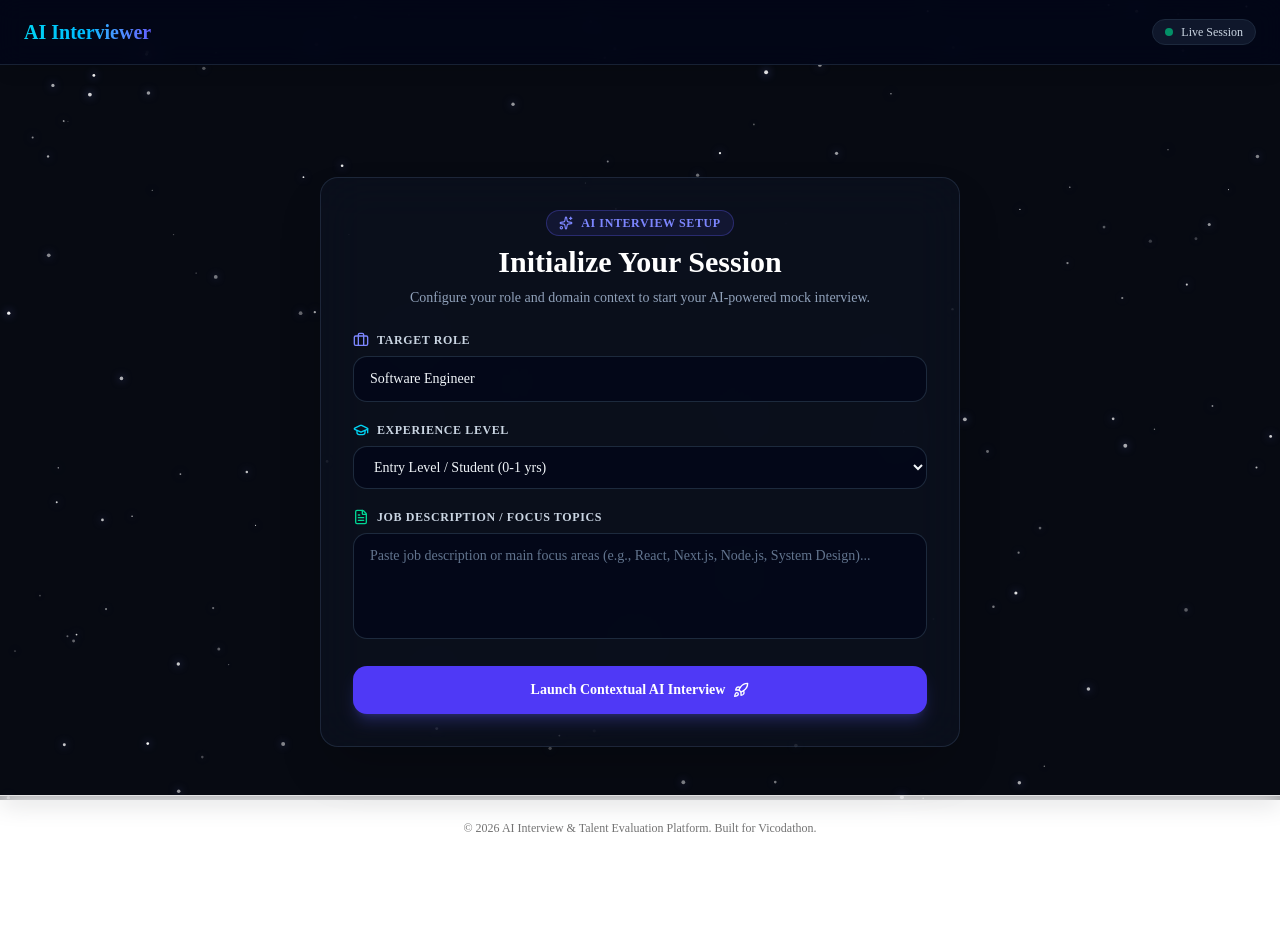
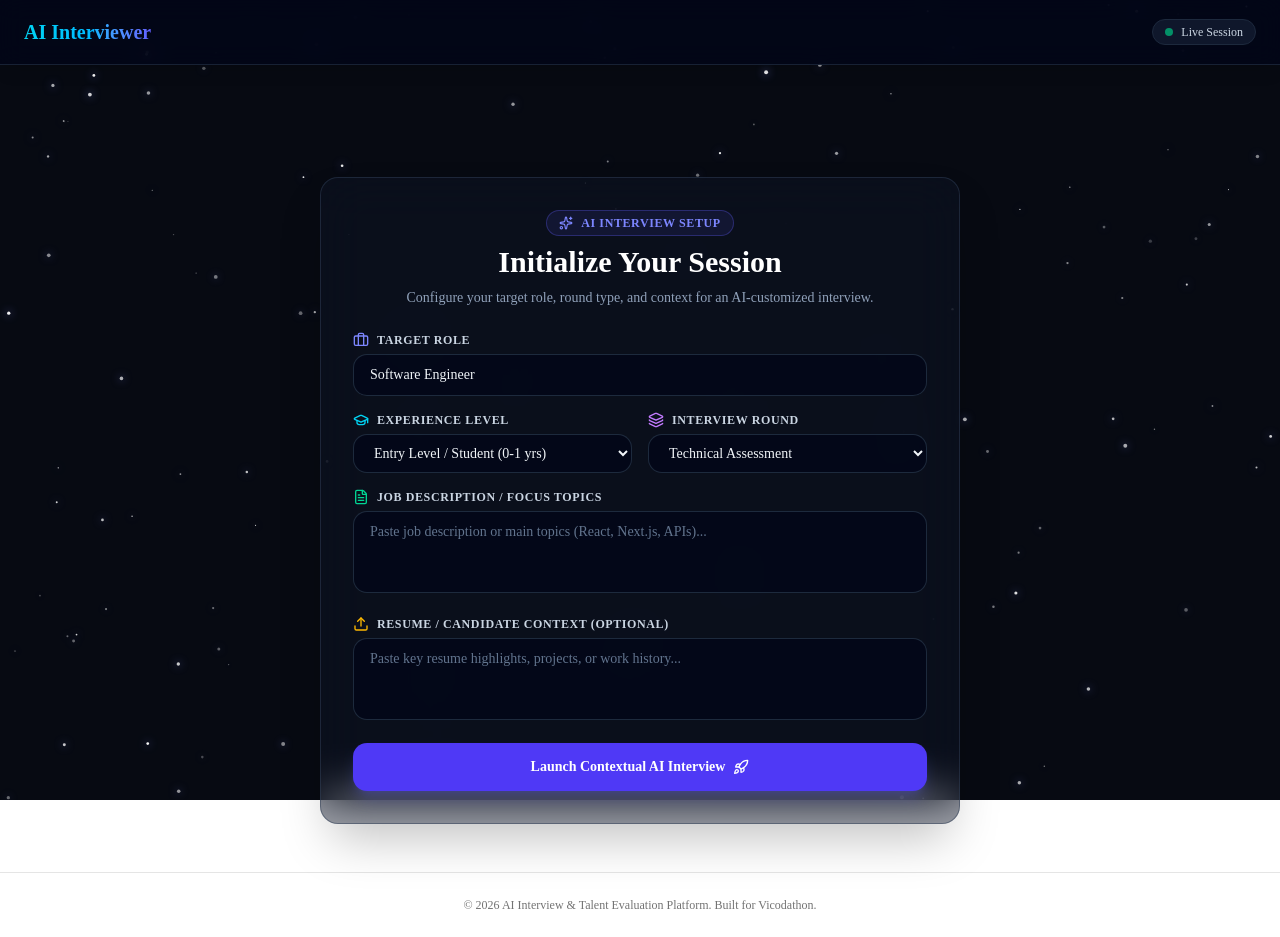
Before and after one commit to nainamaurya460-star/vicodathon_the_aarambhies, a Next.js app: page /interview/setup in a window 1280 px wide. Before the commit the page ends 860 px from the top, so only its background shows below. Built offline with nearby package versions, Linux system fonts and the light colour scheme.

Commit message:
Add interview round selector and resume context field to setup form

```diff
--- a/src/app/interview/setup/page.tsx
+++ b/src/app/interview/setup/page.tsx
@@ -5,21 +5,23 @@ import { useRouter } from "next/navigation";
 import StarBackground from "@/components/ui/StarBackground";
 import Navbar from "@/components/ui/Navbar";
 import Footer from "@/components/ui/Footer";
-import { Sparkles, Rocket, Briefcase, GraduationCap, FileText } from "lucide-react";
+import { Sparkles, Rocket, Briefcase, GraduationCap, FileText, Layers, Upload } from "lucide-react";
 
 export default function SetupPage() {
   const router = useRouter();
   const [role, setRole] = useState("Software Engineer");
   const [level, setLevel] = useState("Entry Level / Student");
+  const [round, setRound] = useState("Technical Assessment");
   const [jd, setJd] = useState("");
+  const [resumeText, setResumeText] = useState("");
   const [loading, setLoading] = useState(false);
 
   const handleSubmit = (e: React.FormEvent) => {
     e.preventDefault();
     setLoading(true);
 
-    // Save setup config in sessionStorage
-    const setupData = { role, level, jd };
+    // Save full setup config in sessionStorage
+    const setupData = { role, level, round, jd, resumeText };
     sessionStorage.setItem("interview_setup", JSON.stringify(setupData));
 
     setTimeout(() => {
@@ -42,14 +44,14 @@ export default function SetupPage() {
             </div>
             <h1 className="text-2xl md:text-3xl font-extrabold text-white">Initialize Your Session</h1>
             <p className="text-xs md:text-sm text-slate-400">
-              Configure your role and domain context to start your AI-powered mock interview.
+              Configure your target role, round type, and context for an AI-customized interview.
             </p>
           </div>
 
           {/* Form */}
-          <form onSubmit={handleSubmit} className="space-y-5">
+          <form onSubmit={handleSubmit} className="space-y-4">
             {/* Target Role */}
-            <div className="space-y-2">
+            <div className="space-y-1.5">
               <label className="text-xs font-bold uppercase tracking-wider text-slate-300 flex items-center gap-2">
                 <Briefcase className="w-4 h-4 text-indigo-400" /> Target Role
               </label>
@@ -58,20 +60,21 @@ export default function SetupPage() {
                 value={role}
                 onChange={(e) => setRole(e.target.value)}
                 required
-                className="w-full bg-slate-950/70 border border-slate-700/60 rounded-xl px-4 py-3 text-sm text-slate-100 focus:outline-none focus:border-indigo-500 focus:ring-1 focus:ring-indigo-500 transition-all placeholder:text-slate-500"
+                className="w-full bg-slate-950/70 border border-slate-700/60 rounded-xl px-4 py-2.5 text-sm text-slate-100 focus:outline-none focus:border-indigo-500 focus:ring-1 focus:ring-indigo-500 transition-all placeholder:text-slate-500"
                 placeholder="e.g. Full Stack Developer, UI/UX Designer"
               />
             </div>
 
-            {/* Experience Level */}
-            <div className="space-y-2">
+            {/* Experience Level & Interview Round Grid */}
+            <div className="grid grid-cols-1 sm:grid-cols-2 gap-4">
+              <div className="space-y-1.5">
                 <label className="text-xs font-bold uppercase tracking-wider text-slate-300 flex items-center gap-2">
                   <GraduationCap className="w-4 h-4 text-cyan-400" /> Experience Level
                 </label>
                 <select
                   value={level}
                   onChange={(e) => setLevel(e.target.value)}
-                className="w-full bg-slate-950/70 border border-slate-700/60 rounded-xl px-4 py-3 text-sm text-slate-100 focus:outline-none focus:border-cyan-500 focus:ring-1 focus:ring-cyan-500 transition-all cursor-pointer"
+                  className="w-full bg-slate-950/70 border border-slate-700/60 rounded-xl px-4 py-2.5 text-sm text-slate-100 focus:outline-none focus:border-cyan-500 focus:ring-1 focus:ring-cyan-500 transition-all cursor-pointer"
                 >
                   <option value="Entry Level / Student">Entry Level / Student (0-1 yrs)</option>
                   <option value="Mid Level">Mid Level (1-3 yrs)</option>
@@ -79,17 +82,48 @@ export default function SetupPage() {
                 </select>
               </div>
 
-            {/* Job Description / Focus Areas */}
-            <div className="space-y-2">
+              <div className="space-y-1.5">
+                <label className="text-xs font-bold uppercase tracking-wider text-slate-300 flex items-center gap-2">
+                  <Layers className="w-4 h-4 text-purple-400" /> Interview Round
+                </label>
+                <select
+                  value={round}
+                  onChange={(e) => setRound(e.target.value)}
+                  className="w-full bg-slate-950/70 border border-slate-700/60 rounded-xl px-4 py-2.5 text-sm text-slate-100 focus:outline-none focus:border-purple-500 focus:ring-1 focus:ring-purple-500 transition-all cursor-pointer"
+                >
+                  <option value="Technical Assessment">Technical Assessment</option>
+                  <option value="System Design & Architecture">System Design & Architecture</option>
+                  <option value="Behavioral & HR Round">Behavioral & HR Round</option>
+                  <option value="General Screening">General Screening</option>
+                </select>
+              </div>
+            </div>
+
+            {/* Job Description */}
+            <div className="space-y-1.5">
               <label className="text-xs font-bold uppercase tracking-wider text-slate-300 flex items-center gap-2">
                 <FileText className="w-4 h-4 text-emerald-400" /> Job Description / Focus Topics
               </label>
               <textarea
                 value={jd}
                 onChange={(e) => setJd(e.target.value)}
-                rows={4}
-                className="w-full bg-slate-950/70 border border-slate-700/60 rounded-xl px-4 py-3 text-sm text-slate-100 focus:outline-none focus:border-emerald-500 focus:ring-1 focus:ring-emerald-500 transition-all placeholder:text-slate-500 resize-none"
-                placeholder="Paste job description or main focus areas (e.g., React, Next.js, Node.js, System Design)..."
+                rows={3}
+                className="w-full bg-slate-950/70 border border-slate-700/60 rounded-xl px-4 py-2.5 text-sm text-slate-100 focus:outline-none focus:border-emerald-500 focus:ring-1 focus:ring-emerald-500 transition-all placeholder:text-slate-500 resize-none"
+                placeholder="Paste job description or main topics (React, Next.js, APIs)..."
+              />
+            </div>
+
+            {/* Resume / Background Context */}
+            <div className="space-y-1.5">
+              <label className="text-xs font-bold uppercase tracking-wider text-slate-300 flex items-center gap-2">
+                <Upload className="w-4 h-4 text-amber-400" /> Resume / Candidate Context (Optional)
+              </label>
+              <textarea
+                value={resumeText}
+                onChange={(e) => setResumeText(e.target.value)}
+                rows={3}
+                className="w-full bg-slate-950/70 border border-slate-700/60 rounded-xl px-4 py-2.5 text-sm text-slate-100 focus:outline-none focus:border-amber-500 focus:ring-1 focus:ring-amber-500 transition-all placeholder:text-slate-500 resize-none"
+                placeholder="Paste key resume highlights, projects, or work history..."
               />
             </div>
 
@@ -97,7 +131,7 @@ export default function SetupPage() {
             <button
               type="submit"
               disabled={loading}
-              className="w-full flex items-center justify-center gap-2 py-3.5 px-6 rounded-xl bg-indigo-600 hover:bg-indigo-500 text-white font-bold text-sm shadow-lg shadow-indigo-500/25 transition-all disabled:opacity-50"
+              className="w-full flex items-center justify-center gap-2 py-3.5 px-6 rounded-xl bg-indigo-600 hover:bg-indigo-500 text-white font-bold text-sm shadow-lg shadow-indigo-500/25 transition-all disabled:opacity-50 mt-2"
             >
               {loading ? (
                 <>
```
Lines whose indentation alone changed are shown as unchanged.
